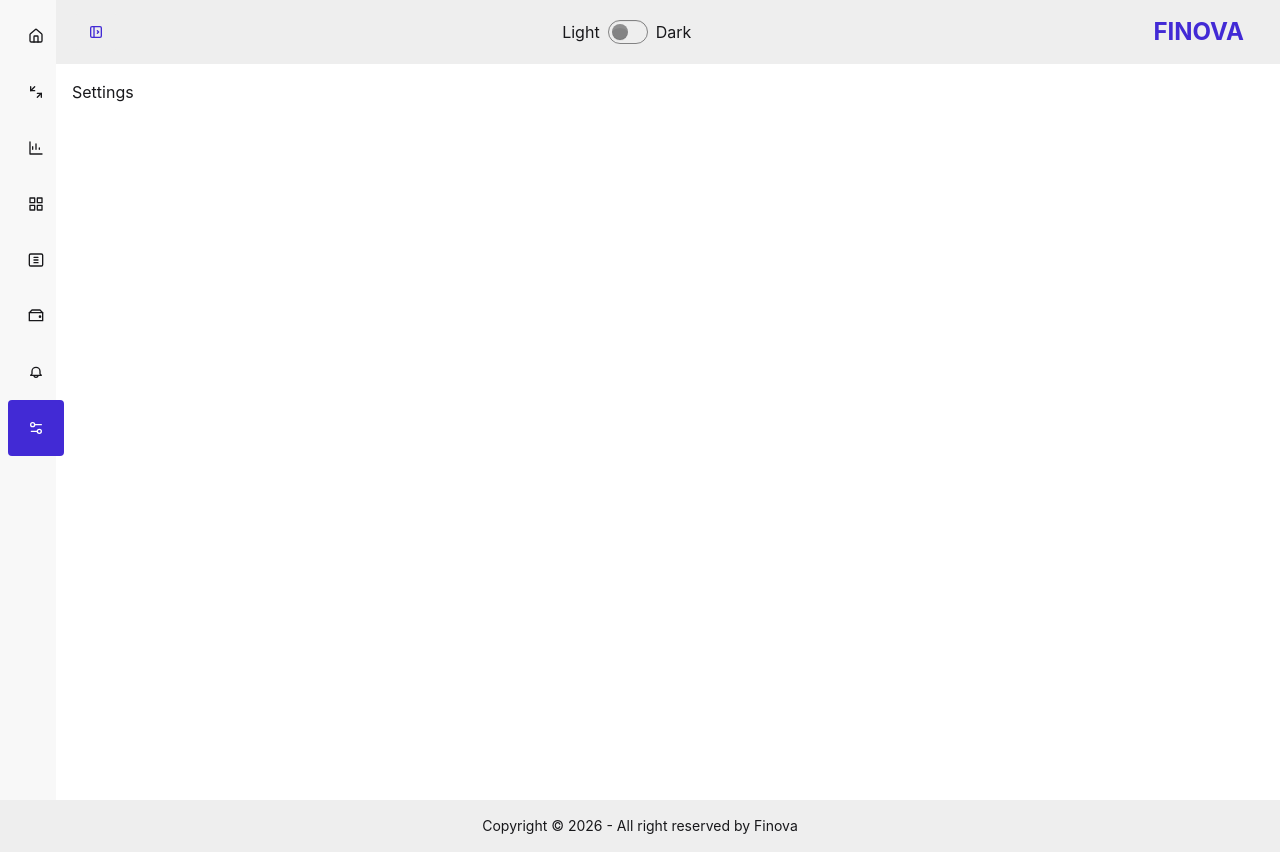
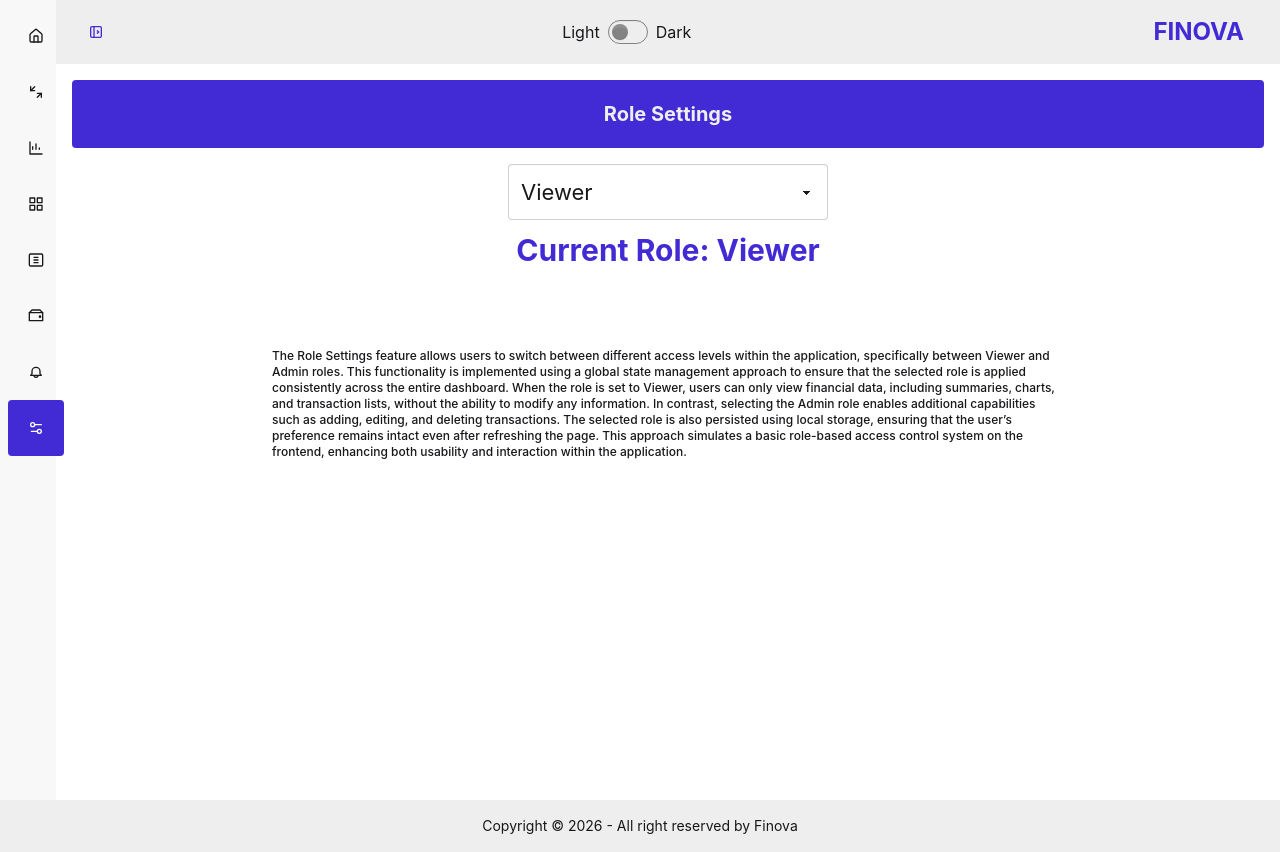
Before and after one commit to sumayaislamm/finance_dashboard, a React (Vite) app: page /settings in a window 1280 px wide. Built offline with nearby package versions, Linux system fonts and the light colour scheme.

Commit message:
setting.jsx complete with role provider

```diff
--- a/src/App.jsx
+++ b/src/App.jsx
@@ -5,7 +5,6 @@ function App() {
   return (
     <>
 
-<h1>Hello World</h1>
     </>
   )
 }
--- /dev/null
+++ b/src/context/RoleContext.jsx
@@ -0,0 +1,22 @@
+import { createContext, useContext, useEffect, useState } from "react";
+
+const RoleContext = createContext();
+
+export const RoleProvider = ({ children }) => {
+  const [role, setRole] = useState(
+    localStorage.getItem("role") || "Viewer"
+  );
+
+  // save to localStorage
+  useEffect(() => {
+    localStorage.setItem("role", role);
+  }, [role]);
+
+  return (
+    <RoleContext.Provider value={{ role, setRole }}>
+      {children}
+    </RoleContext.Provider>
+  );
+};
+
+export const useRole = () => useContext(RoleContext);
--- a/src/pages/Dashboard/Dashboard.jsx
+++ b/src/pages/Dashboard/Dashboard.jsx
@@ -13,8 +13,11 @@ import {
     YAxis,
     CartesianGrid,
 } from "recharts";
+import { useRole } from "../../context/RoleContext";
+import { Link } from "react-router";
 
 const Dashboard = () => {
+     const { role } = useRole();
     const pieData = mockdata.spendingByCategory;
     const lineData = mockdata.balanceTrend;
 
@@ -44,8 +47,8 @@ const Dashboard = () => {
                 {/* Left Column */}
                 <div className="w-full md:w-1/2 flex flex-col gap-6">
                     {/* Summary */}
-                    <div className="mb-4 ">
-                        <h2 className="text-center text-lg font-semibold mb-3">
+                    <div className="">
+                        <h2 className="text-center text-lg font-semibold pb-2">
                             Financial Summary
                         </h2>
 
@@ -53,16 +56,31 @@ const Dashboard = () => {
                             <div className="stat">
                                 <div className="stat-title font-bold">Account balance</div>
                                 <div className="stat-value">${mockdata.summary.totalBalance}</div>
+                                {role === "Admin" && (
+                                    <Link className=" text-center" to="/transactions">
+                                        <button className="btn btn-xs bg-primary text-base-300">Add Balance</button>
+                                    </Link>
+                                )}
                             </div>
 
                             <div className="stat">
                                 <div className="stat-title font-bold">Income</div>
                                 <div className="stat-value">${mockdata.summary.totalIncome}</div>
+                                {role === "Admin" && (
+                                    <Link className=" text-center" to="/transactions">
+                                        <button className="btn btn-xs bg-primary text-base-300">Add Income</button>
+                                    </Link>
+                                )}
                             </div>
 
                             <div className="stat">
                                 <div className="stat-title font-bold">Expenses</div>
                                 <div className="stat-value">${mockdata.summary.totalExpense}</div>
+                                {role === "Admin" && (
+                                    <Link className=" text-center" to="/transactions">
+                                        <button className="btn btn-xs bg-primary text-base-300">Add Expenses</button>
+                                    </Link>
+                                )}
                             </div>
                         </div>
                     </div>
@@ -116,7 +134,7 @@ const Dashboard = () => {
                                     margin={{ top: 20, right: 30, left: 0, bottom: 0 }}
                                 >
                                     <CartesianGrid strokeDasharray="3 3" />
-                                    + <XAxis dataKey="month" />
+                                    <XAxis dataKey="month" />
                                     <YAxis />
                                     <Tooltip />
                                     <Legend verticalAlign="top" height={36} />
--- a/src/pages/Settings/Settings.jsx
+++ b/src/pages/Settings/Settings.jsx
@@ -1,9 +1,29 @@
 import React from 'react';
+import { useRole } from '../../context/RoleContext';
 
 const Settings = () => {
+    const { role, setRole } = useRole();
     return (
-        <div>
-            Settings
+        <div className="">
+            <h2 className="text-xl font-bold mb-4 bg-primary text-base-300 p-5 text-center rounded-field">Role Settings</h2>
+
+
+            <div className='text-center'>
+                <select defaultValue="Role"
+                    value={role}
+                    onChange={(e) => setRole(e.target.value)}
+                    className="select select-xl">
+                    <option disabled={true}>Pick a role here </option>
+                    <option value="Viewer">Viewer</option>
+                    <option value="Admin">Admin</option>
+                </select>
+
+                <p className="mt-3 text-primary font-bold text-3xl">Current Role: {role}</p>
+            </div>
+
+
+            <p className="text-xs text-base-content font-medium lg:px-50 md:px-50 py-20 mb-5">The Role Settings feature allows users to switch between different access levels within the application, specifically between Viewer and Admin roles. This functionality is implemented using a global state management approach to ensure that the selected role is applied consistently across the entire dashboard. When the role is set to Viewer, users can only view financial data, including summaries, charts, and transaction lists, without the ability to modify any information. In contrast, selecting the Admin role enables additional capabilities such as adding, editing, and deleting transactions. The selected role is also persisted using local storage, ensuring that the user’s preference remains intact even after refreshing the page. This approach simulates a basic role-based access control system on the frontend, enhancing both usability and interaction within the application.
+            </p>
         </div>
     );
 };
--- a/src/pages/Transactions/Transactions.jsx
+++ b/src/pages/Transactions/Transactions.jsx
@@ -1,8 +1,9 @@
 import React, { useEffect, useState } from "react";
+import { useRole } from "../../context/RoleContext";
 
 const Transactions = () => {
     const [transactions, setTransactions] = useState([]);
-    const [role, setRole] = useState("Viewer");
+   const { role } = useRole();
 
     const [search, setSearch] = useState("");
     const [typeFilter, setTypeFilter] = useState("all");
@@ -24,7 +25,7 @@ const Transactions = () => {
             .then(data => setTransactions(data.transactions));
     }, []);
 
-    // 🔍 Filter
+    //  Filter
     const filteredTransactions = transactions.filter((t) => {
         const matchSearch = t.category
             .toLowerCase()
@@ -80,16 +81,6 @@ const Transactions = () => {
 
     return (
         <div className="p-6">
-
-            {/* Role Switch */}
-            <select
-                value={role}
-                onChange={(e) => setRole(e.target.value)}
-                className="border p-2 mb-4"
-            >
-                <option>Viewer</option>
-                <option>Admin</option>
-            </select>
 
             {/* Filters */}
             <div className="flex gap-3 mb-4">
```
Also changed, not shown: src/main.jsx (+7 -2 lines).
